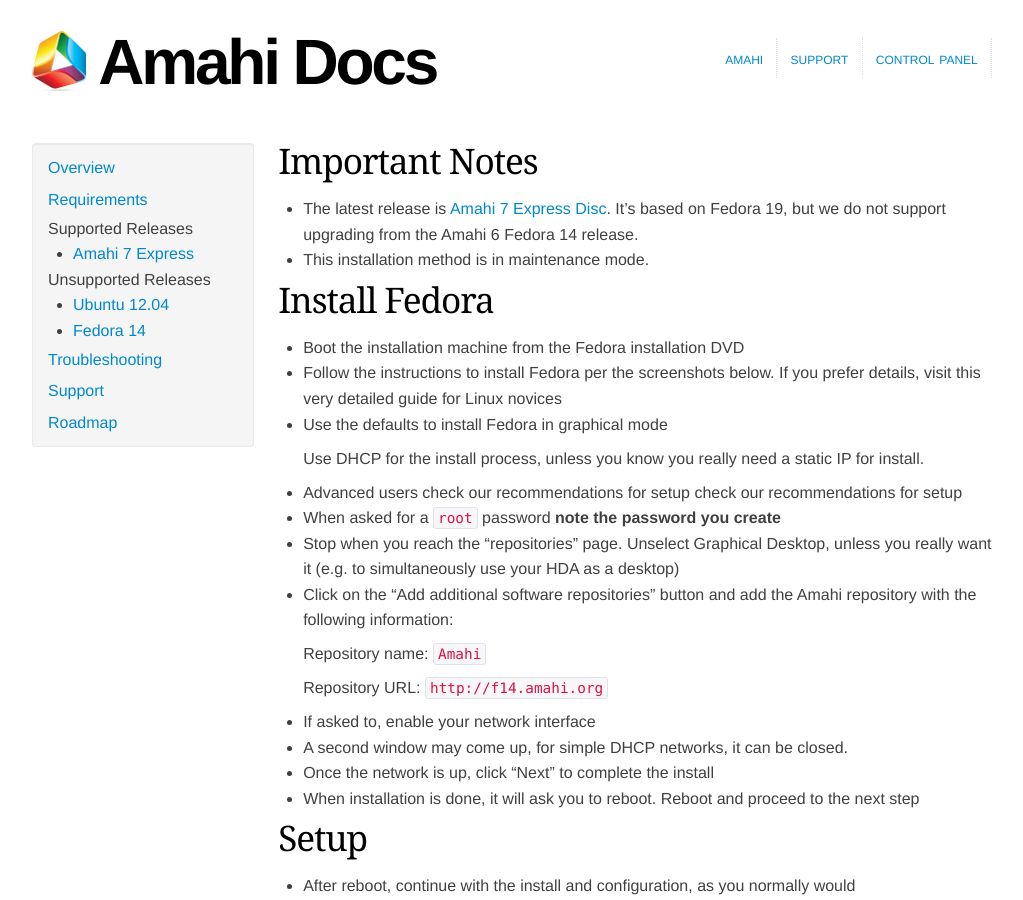
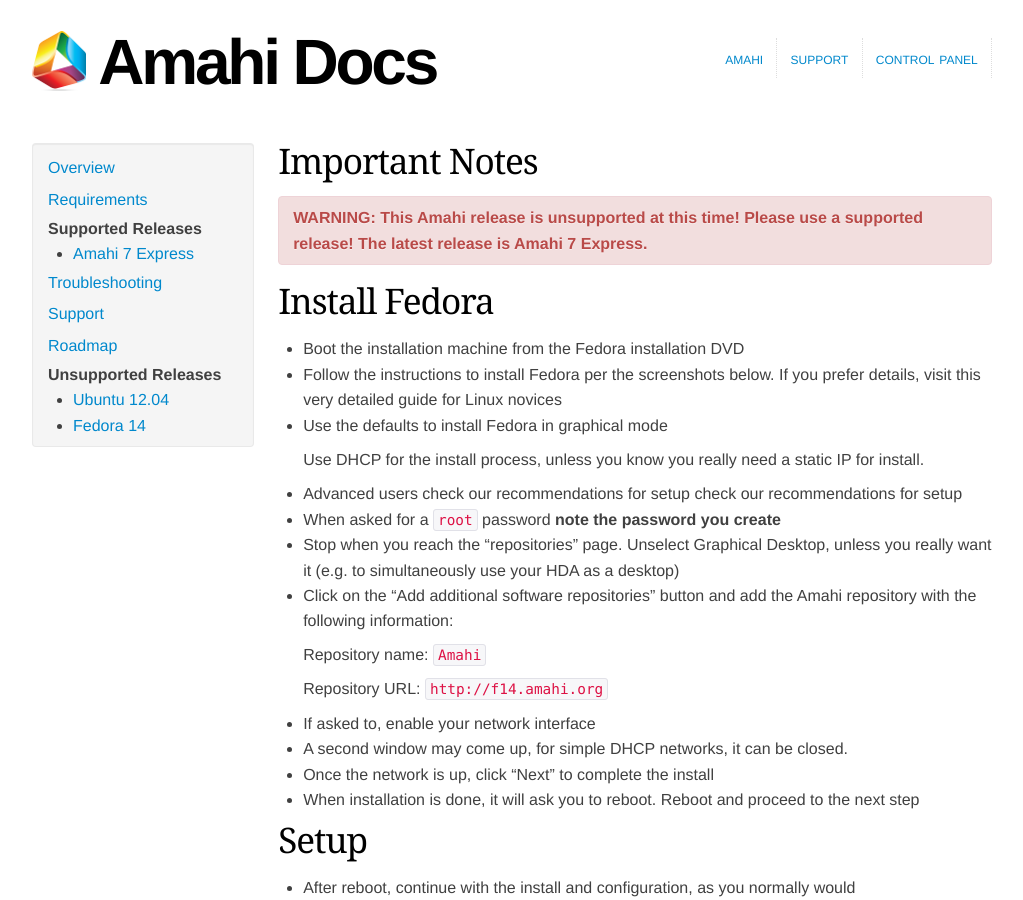
Before and after one commit to amahi/docs, a Jekyll site: the page built from fedora-14.md, in a window 1280 px wide and 900 px high. Shown: the whole window, without its empty margins (128-1151 px from the left). Built offline with Jekyll 4.4.1, drawn with Linux system fonts in a browser that asks for light colours; nearby versions of some CDN libraries.

Commit message:
general update to separate out and put warnings on unsupported releases

```diff
--- a/_config.yml
+++ b/_config.yml
@@ -1,2 +1,3 @@
 pygments: true
 exclude: Gemfile
+markdown: kramdown
--- a/_layouts/homepage.html
+++ b/_layouts/homepage.html
@@ -10,16 +10,9 @@
 				<a href="requirements.html">Requirements</a>
 				</li>
 				<li{% if page.current == 'releases' %} class="active"{% endif %}>
-				Supported Releases
+				<strong>Supported Releases</strong>
 				<ul>
 					<li><a href="amahi-7-express.html">Amahi 7 Express</a></li>
-				</ul>
-				</li>
-				<li{% if page.current == 'old_releases' %} class="active"{% endif %}>
-				Unsupported Releases
-				<ul>
-					<li><a href="ubuntu-12.html">Ubuntu 12.04</a></li>
-					<li><a href="fedora-14.html">Fedora 14</a></li>
 				</ul>
 				</li>
 				<li>
@@ -30,6 +23,13 @@
 				</li>
 				<li>
 				<a href="http://wiki.amahi.org/index.php/Roadmap">Roadmap</a>
+				</li>
+				<li{% if page.current == 'old_releases' %} class="active"{% endif %}>
+				<strong>Unsupported Releases</strong>
+				<ul>
+					<li><a href="ubuntu-12.html">Ubuntu 12.04</a></li>
+					<li><a href="fedora-14.html">Fedora 14</a></li>
+				</ul>
 				</li>
 			</ul>
 		</div>
--- a/fedora-14.md
+++ b/fedora-14.md
@@ -5,8 +5,11 @@ title: Install Fedora
 
 # Important Notes
 
-* The latest release is [Amahi 7 Express Disc](amahi-7-express.html). It's based on Fedora 19, but we do not support upgrading from the Amahi 6 Fedora 14 release.
-* This installation method is in maintenance mode.
+<div class="alert alert-error">
+<strong>WARNING: This Amahi release is unsupported at this time! Please use a supported release!
+The latest release is Amahi 7 Express.
+</strong>
+</div>
 
 # Install Fedora
 * Boot the installation machine from the Fedora installation DVD
```
Also changed, not shown: amahi-7-express.md (+1 -0 lines), requirements.md (+2 -2 lines), ubuntu-12.md (+6 -0 lines).
